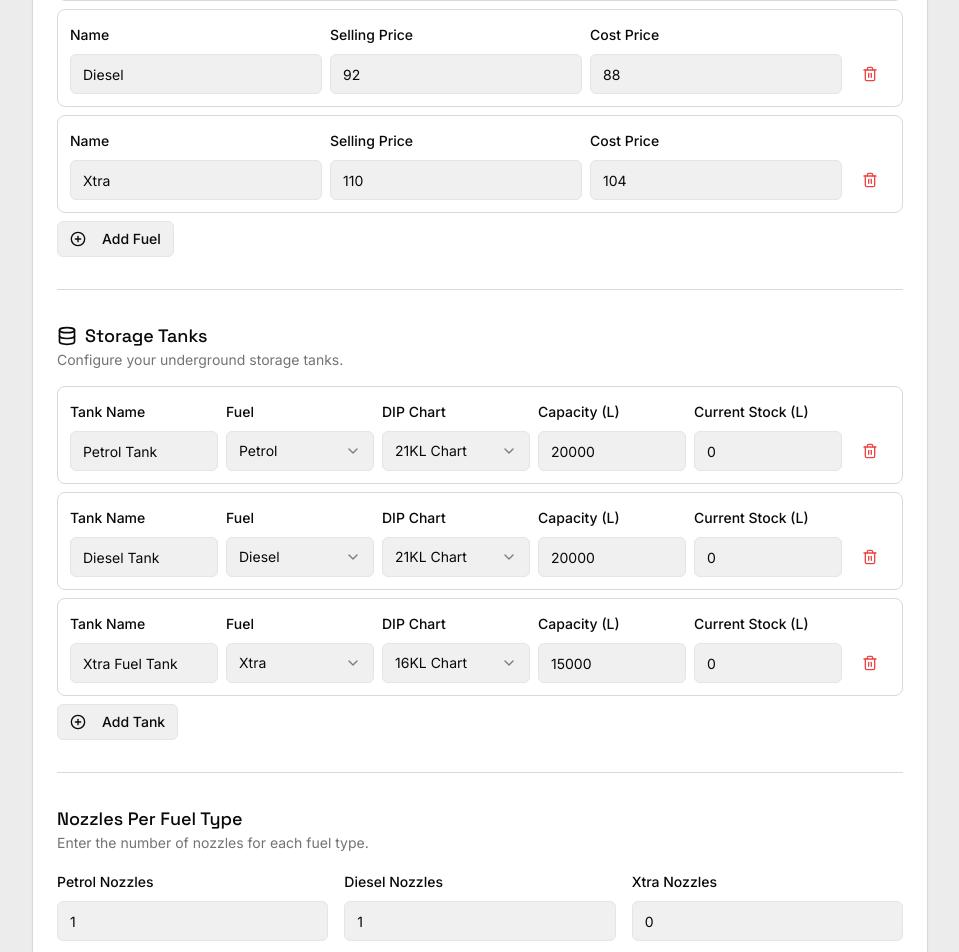
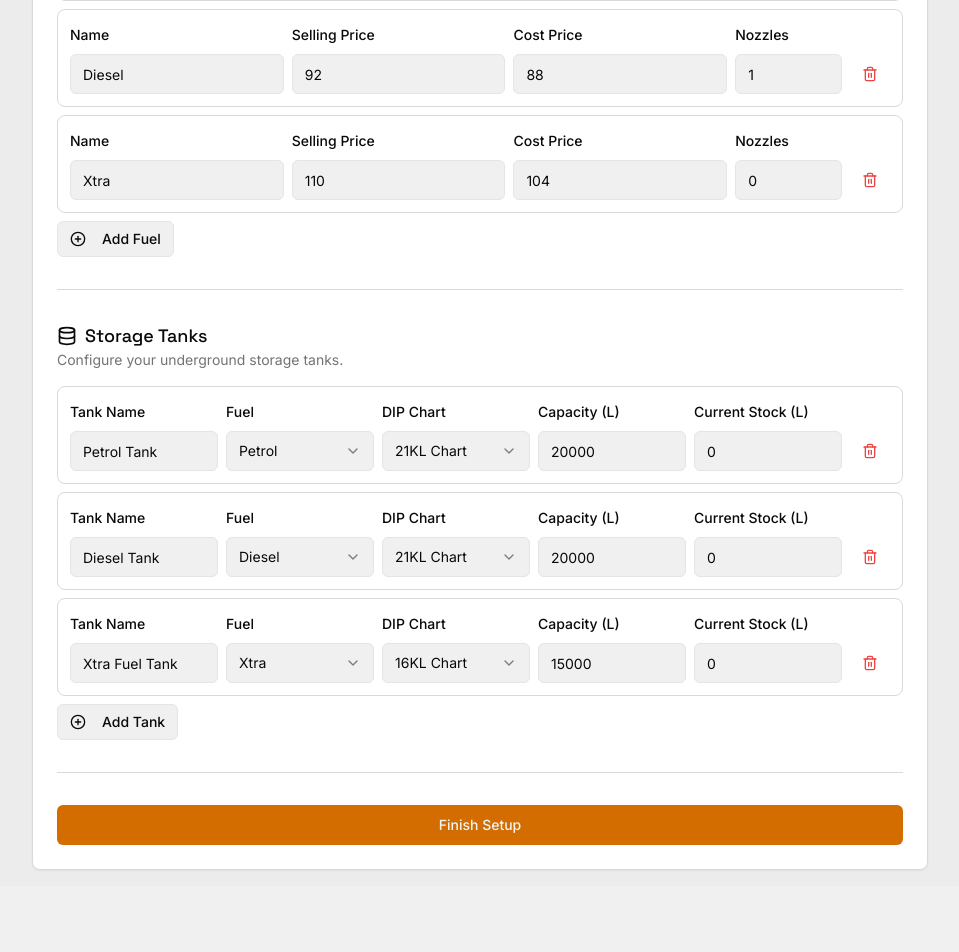
Before and after one commit to ArkaHitman/Petrovisor, a Next.js app: page / in a window 1280 px wide. Shown: the part 780-1732 px from the top of the page, without its empty margins (160-1119 px from the left). After the commit the page ends 1666 px from the top, so only its background shows below. Built offline with nearby package versions, Linux system fonts and the light colour scheme.

Commit message:
check out and rectify the errors

```diff
--- a/src/components/setup-wizard.tsx
+++ b/src/components/setup-wizard.tsx
@@ -11,7 +11,7 @@ import { Card, CardContent, CardHeader, CardTitle, CardDescription } from '@/com
 import { Form, FormControl, FormField, FormItem, FormLabel, FormMessage } from '@/components/ui/form';
 import { Droplets, Fuel, Database, Trash2, PlusCircle, Landmark } from 'lucide-react';
 import { Separator } from './ui/separator';
-import type { Settings, NozzlesPerFuel } from '@/lib/types';
+import type { Settings, NozzlesPerFuel, Fuel as FuelType } from '@/lib/types';
 import { Select, SelectContent, SelectItem, SelectTrigger, SelectValue } from './ui/select';
 
 const fuelSchema = z.object({
@@ -19,6 +19,7 @@ const fuelSchema = z.object({
   name: z.string().min(1, 'Fuel name is required.'),
   price: z.coerce.number().min(0, 'Price must be positive.'),
   cost: z.coerce.number().min(0, 'Cost must be positive.'),
+  nozzleCount: z.coerce.number().int().min(0).default(0),
 });
 
 const tankSchema = z.object({
@@ -36,24 +37,20 @@ const setupSchema = z.object({
   sanctionedAmount: z.coerce.number().min(0, 'Must be positive').optional(),
   initialBankBalance: z.coerce.number().optional(),
   managerInitialBalance: z.coerce.number().optional(),
-  nozzlesPerFuel: z.object({
-    petrol: z.coerce.number().int().min(0).default(0),
-    diesel: z.coerce.number().int().min(0).default(0),
-    xtra: z.coerce.number().int().min(0).default(0),
-  }).refine(data => data.petrol + data.diesel + data.xtra > 0, {
-      message: "At least one nozzle is required in total."
-  }),
   fuels: z.array(fuelSchema).min(1, 'At least one fuel type is required.'),
   tanks: z.array(tankSchema).min(1, 'At least one tank is required.'),
+}).refine(data => data.fuels.reduce((acc, fuel) => acc + fuel.nozzleCount, 0) > 0, {
+    message: "You must have at least one nozzle in total across all fuel types.",
+    path: ["fuels"],
 });
 
 export default function SetupWizard() {
   const { finishSetup } = useAppState();
 
   const [initialValues] = useState(() => {
-    const petrolFuel = { id: crypto.randomUUID(), name: 'Petrol', price: 100, cost: 95 };
-    const dieselFuel = { id: crypto.randomUUID(), name: 'Diesel', price: 92, cost: 88 };
-    const xtraFuel = { id: crypto.randomUUID(), name: 'Xtra', price: 110, cost: 104 };
+    const petrolFuel = { id: crypto.randomUUID(), name: 'Petrol', price: 100, cost: 95, nozzleCount: 1 };
+    const dieselFuel = { id: crypto.randomUUID(), name: 'Diesel', price: 92, cost: 88, nozzleCount: 1 };
+    const xtraFuel = { id: crypto.randomUUID(), name: 'Xtra', price: 110, cost: 104, nozzleCount: 0 };
 
     return {
       pumpName: '',
@@ -61,11 +58,6 @@ export default function SetupWizard() {
       sanctionedAmount: 500000,
       initialBankBalance: 100000,
       managerInitialBalance: 0,
-      nozzlesPerFuel: {
-          petrol: 1,
-          diesel: 1,
-          xtra: 0,
-      },
       fuels: [petrolFuel, dieselFuel, xtraFuel],
       tanks: [
         { id: crypto.randomUUID(), name: 'Petrol Tank', fuelId: petrolFuel.id, capacity: 20000, initialStock: 0, dipChartType: '21kl' as const },
@@ -95,16 +87,15 @@ export default function SetupWizard() {
   const onSubmit = (data: z.infer<typeof setupSchema>) => {
 
     const nozzlesPerFuel: NozzlesPerFuel = {};
-    const petrolFuel = data.fuels.find(f => f.name.toLowerCase() === 'petrol');
-    const dieselFuel = data.fuels.find(f => f.name.toLowerCase() === 'diesel');
-    const xtraFuel = data.fuels.find(f => f.name.toLowerCase() === 'xtra');
-
-    if (petrolFuel) nozzlesPerFuel[petrolFuel.id] = data.nozzlesPerFuel.petrol;
-    if (dieselFuel) nozzlesPerFuel[dieselFuel.id] = data.nozzlesPerFuel.diesel;
-    if (xtraFuel) nozzlesPerFuel[xtraFuel.id] = data.nozzlesPerFuel.xtra;
+    const finalFuels: FuelType[] = data.fuels.map(fuelWithNozzles => {
+        nozzlesPerFuel[fuelWithNozzles.id] = fuelWithNozzles.nozzleCount;
+        const { nozzleCount, ...fuel } = fuelWithNozzles;
+        return fuel;
+    });
 
     const settings: Settings = {
       ...data,
+      fuels: finalFuels,
       theme: 'light',
       fuelPriceHistory: [],
       nozzlesPerFuel,
@@ -162,17 +153,19 @@ export default function SetupWizard() {
               <Separator />
 
               <div>
-                <h3 className="text-lg font-medium font-headline flex items-center gap-2"><Fuel size={20}/> Fuel Types</h3>
-                <p className="text-sm text-muted-foreground mb-4">Define the fuels you sell, their prices, and costs.</p>
+                <h3 className="text-lg font-medium font-headline flex items-center gap-2"><Fuel size={20}/> Fuel Types & Nozzles</h3>
+                <p className="text-sm text-muted-foreground mb-4">Define the fuels you sell, their prices, costs, and nozzle counts.</p>
                 {fuelFields.map((field, index) => (
-                  <div key={field.id} className="grid grid-cols-1 sm:grid-cols-[1fr_1fr_1fr_auto] gap-2 items-end mb-2 p-3 border rounded-lg">
+                  <div key={field.id} className="grid grid-cols-1 sm:grid-cols-[1fr_1fr_1fr_0.5fr_auto] gap-2 items-end mb-2 p-3 border rounded-lg">
                     <FormField control={form.control} name={`fuels.${index}.name`} render={({ field }) => <FormItem><FormLabel>Name</FormLabel><FormControl><Input {...field} /></FormControl><FormMessage /></FormItem>} />
                     <FormField control={form.control} name={`fuels.${index}.price`} render={({ field }) => <FormItem><FormLabel>Selling Price</FormLabel><FormControl><Input type="number" {...field} /></FormControl><FormMessage /></FormItem>} />
                     <FormField control={form.control} name={`fuels.${index}.cost`} render={({ field }) => <FormItem><FormLabel>Cost Price</FormLabel><FormControl><Input type="number" {...field} /></FormControl><FormMessage /></FormItem>} />
+                    <FormField control={form.control} name={`fuels.${index}.nozzleCount`} render={({ field }) => <FormItem><FormLabel>Nozzles</FormLabel><FormControl><Input type="number" {...field} /></FormControl><FormMessage /></FormItem>} />
                     <Button type="button" variant="ghost" size="icon" onClick={() => removeFuel(index)}><Trash2 className="h-4 w-4 text-destructive" /></Button>
                   </div>
                 ))}
-                <Button type="button" variant="outline" size="sm" onClick={() => appendFuel({ id: crypto.randomUUID(), name: '', price: 0, cost: 0 })}><PlusCircle size={16} className="mr-2"/> Add Fuel</Button>
+                <Button type="button" variant="outline" size="sm" onClick={() => appendFuel({ id: crypto.randomUUID(), name: '', price: 0, cost: 0, nozzleCount: 0 })}><PlusCircle size={16} className="mr-2"/> Add Fuel</Button>
+                {form.formState.errors.fuels && <p className="text-sm font-medium text-destructive mt-2">{form.formState.errors.fuels.message}</p>}
               </div>
 
               <Separator />
@@ -249,18 +242,7 @@ export default function SetupWizard() {
                 </Button>
               </div>
 
-               <Separator />
-
-              <div>
-                <h3 className="text-lg font-medium font-headline">Nozzles Per Fuel Type</h3>
-                 <p className="text-sm text-muted-foreground mb-4">Enter the number of nozzles for each fuel type.</p>
-                 <div className="grid grid-cols-1 md:grid-cols-3 gap-4">
-                    <FormField control={form.control} name="nozzlesPerFuel.petrol" render={({ field }) => <FormItem><FormLabel>Petrol Nozzles</FormLabel><FormControl><Input type="number" {...field} /></FormControl><FormMessage /></FormItem>} />
-                    <FormField control={form.control} name="nozzlesPerFuel.diesel" render={({ field }) => <FormItem><FormLabel>Diesel Nozzles</FormLabel><FormControl><Input type="number" {...field} /></FormControl><FormMessage /></FormItem>} />
-                    <FormField control={form.control} name="nozzlesPerFuel.xtra" render={({ field }) => <FormItem><FormLabel>Xtra Nozzles</FormLabel><FormControl><Input type="number" {...field} /></FormControl><FormMessage /></FormItem>} />
-                 </div>
-                 {form.formState.errors.nozzlesPerFuel && <p className="text-sm font-medium text-destructive mt-2">{form.formState.errors.nozzlesPerFuel.message}</p>}
-              </div>
+              <Separator />
 
               <Button type="submit" className="w-full bg-accent hover:bg-accent/90">Finish Setup</Button>
             </form>
```
